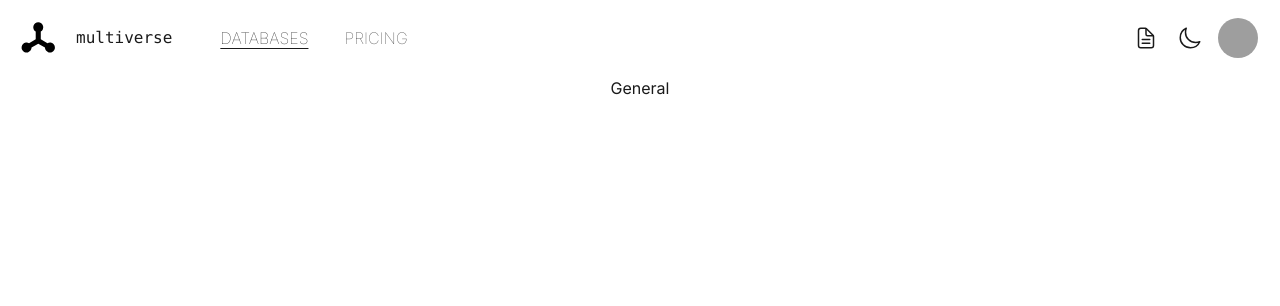
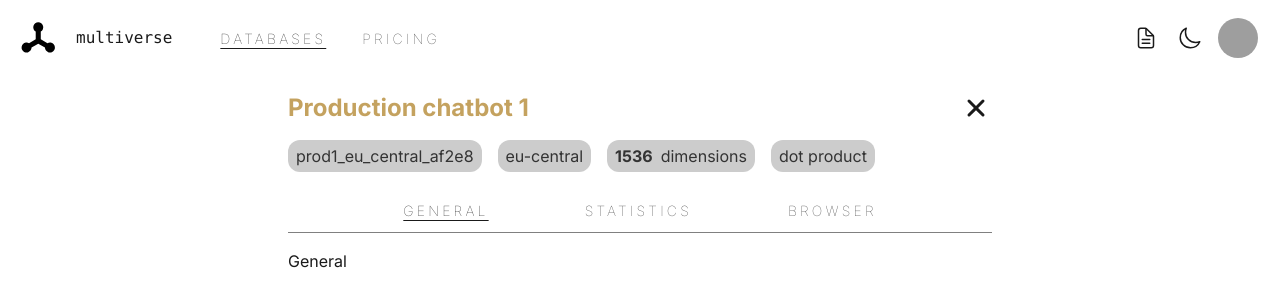
Before and after one commit to lika85456/multiverse, a Next.js app in the folder apps/multiverse-ui/: page /databases/1 in a window 1280 px wide. Shown: the top 306 px of the page. Built offline with nearby package versions, Linux system fonts and the light colour scheme; grey boxes are pictures that could not be loaded.

Commit message:
Added database sections layout with navigation

```diff
--- /dev/null
+++ b/apps/multiverse-ui/src/app/databases/[databaseId]/layout.tsx
@@ -0,0 +1,12 @@
+import DatabaseHeader from "@/app/databases/[databaseId]/layout/DatabaseHeader";
+
+export default function DatabaseViewLayout({ children, }: Readonly<{
+  children: React.ReactNode;
+}>) {
+    return (
+        <div className={"flex w-full flex-col"}>
+            <DatabaseHeader />
+            {children}
+        </div>
+    );
+}
--- /dev/null
+++ b/apps/multiverse-ui/src/app/databases/[databaseId]/layout/DatabaseHeader.tsx
@@ -0,0 +1,39 @@
+"use client";
+
+import PageTitle from "@/app/layout/components/PageTitle";
+import { useParams, usePathname } from "next/navigation";
+import Page404 from "@/app/not-found";
+import { Separator } from "@/components/ui/separator";
+import { getDatabaseById } from "@/features/database/dummy-databases";
+import { IoClose } from "react-icons/io5";
+import DatabaseInfo from "@/app/databases/[databaseId]/layout/DatabaseInfo";
+import DatabaseSectionNavigation from "@/app/databases/[databaseId]/layout/DatabaseSectionNavigation";
+import Link from "next/link";
+
+export default function DatabaseHeader() {
+    const params = useParams();
+    const pathName = usePathname();
+    const databaseId = params.databaseId as string;
+    const database = getDatabaseById(databaseId);
+
+    if (!database) return Page404();
+
+    return (
+        <div className={"flex flex-col w-full"}>
+            <div className={"flex flex-row w-full items-center justify-between"}>
+                <PageTitle title={database.name} />
+                <Link href={"/databases"}>
+                    <IoClose className={"w-8 h-8 ml-auto"} />
+                </Link>
+            </div>
+            <DatabaseInfo
+                codename={database.codename}
+                locality={database.locality}
+                dimensions={database.dimensions}
+                metrics={database.metrics}
+            />
+            <DatabaseSectionNavigation />
+            <Separator className={"mb-4"} />
+        </div>
+    );
+}
--- /dev/null
+++ b/apps/multiverse-ui/src/app/databases/[databaseId]/layout/DatabaseInfo.tsx
@@ -0,0 +1,35 @@
+export interface DatabaseInfoProps {
+  codename: string;
+  locality: string;
+  dimensions: number;
+  metrics: string;
+}
+
+export default function DatabaseInfo({
+    codename,
+    locality,
+    dimensions,
+    metrics,
+}: DatabaseInfoProps) {
+    return (
+        <ul
+            className={
+                "flex flex-row space-x-4 lowercase text-secondary-foreground mb-4"
+            }
+        >
+            <li className={"flex w-fit bg-secondary px-2 py-1 rounded-xl"}>
+                {codename}
+            </li>
+            <li className={"flex w-fit bg-secondary px-2 py-1 rounded-xl"}>
+                {locality}
+            </li>
+            <li className={"flex w-fit bg-secondary px-2 py-1 rounded-xl"}>
+                <p className={"font-bold mr-2"}>{dimensions}</p>
+                <p className={""}>dimensions</p>
+            </li>
+            <li className={"flex w-fit bg-secondary px-2 py-1 rounded-xl"}>
+                {metrics}
+            </li>
+        </ul>
+    );
+}
--- /dev/null
+++ b/apps/multiverse-ui/src/app/databases/[databaseId]/layout/DatabaseSectionNavigation.tsx
@@ -0,0 +1,77 @@
+"use client";
+
+import {
+    NavigationMenu,
+    NavigationMenuContent,
+    NavigationMenuIndicator,
+    NavigationMenuItem,
+    NavigationMenuLink,
+    NavigationMenuList,
+    NavigationMenuTrigger,
+    navigationMenuTriggerStyle,
+    NavigationMenuViewport,
+} from "@/components/ui/navigation-menu";
+import Link from "next/link";
+import { useParams, usePathname } from "next/navigation";
+import { getDatabaseById } from "@/features/database/dummy-databases";
+import Page404 from "@/app/not-found";
+
+export default function DatabaseSectionNavigation() {
+    const params = useParams();
+    const pathName = usePathname();
+    const databaseId = params.databaseId as string;
+    const database = getDatabaseById(databaseId);
+
+    if (!database) return Page404();
+
+    let currentSection = "";
+    if (pathName === `/databases/${databaseId}`) {
+        currentSection = "general";
+    } else if (pathName === `/databases/${databaseId}/statistics`) {
+        currentSection = "statistics";
+    } else if (pathName === `/databases/${databaseId}/browser`) {
+        currentSection = "browser";
+    }
+    console.log(currentSection);
+
+    return (
+        <ul className={"flex w-full h-11 justify-center items-center space-x-16"}>
+            <li className={""}>
+                <Link
+                    href={`/databases/${databaseId}`}
+                    className={`text-sm tracking-[0.2rem] px-4 uppercase font-thin hover:underline hover:underline-offset-4 ${
+                        currentSection === "general"
+                            ? "underline underline-offset-4 text-primary-foreground"
+                            : "text-secondary-foreground"
+                    }`}
+                >
+          General
+                </Link>
+            </li>
+            <li className={""}>
+                <Link
+                    href={`/databases/${databaseId}/statistics`}
+                    className={`text-sm tracking-[0.2rem] px-4 uppercase font-thin hover:underline hover:underline-offset-4 ${
+                        currentSection === "statistics"
+                            ? "underline underline-offset-4 text-primary-foreground"
+                            : "text-secondary-foreground"
+                    }`}
+                >
+          Statistics
+                </Link>
+            </li>
+            <li>
+                <Link
+                    href={`/databases/${databaseId}/browser`}
+                    className={`text-sm tracking-[0.2rem] px-4 uppercase font-thin hover:underline hover:underline-offset-4 ${
+                        currentSection === "browser"
+                            ? "underline underline-offset-4 text-primary-foreground"
+                            : "text-secondary-foreground"
+                    }`}
+                >
+          Browser
+                </Link>
+            </li>
+        </ul>
+    );
+}
--- a/apps/multiverse-ui/src/app/databases/[databaseId]/page.tsx
+++ b/apps/multiverse-ui/src/app/databases/[databaseId]/page.tsx
@@ -1,3 +1,5 @@
+import DatabaseHeader from "@/app/databases/[databaseId]/layout/DatabaseHeader";
+
 export default function DatabaseGeneral() {
-    return <div>General</div>;
+    return <div className={"flex w-full"}>General</div>;
 }
--- a/apps/multiverse-ui/src/app/globals.css
+++ b/apps/multiverse-ui/src/app/globals.css
@@ -64,7 +64,7 @@
         --primary-foreground: 0 0% 100%;
 
         --secondary: 0 0% 20%;
-        --secondary-foreground: 0 0% 90%;
+        --secondary-foreground: 0 0% 80%;
 
         --tertiary: 0 0% 60%;
         --tertiary-foreground: 0 0% 90%;
--- a/apps/multiverse-ui/src/app/layout/NavigationOptions.tsx
+++ b/apps/multiverse-ui/src/app/layout/NavigationOptions.tsx
@@ -31,7 +31,7 @@
             <NavigationMenuItem key={page.path}>
                 <Link href={page.path} legacyBehavior passHref>
                     <NavigationMenuLink
-                        className={`px-4 uppercase font-thin hover:underline hover:underline-offset-4 ${
+                        className={`text-sm tracking-[0.2rem] px-4 uppercase font-thin hover:underline hover:underline-offset-4 ${
                             pathName.includes(page.path)
                                 ? "underline underline-offset-4 text-primary-foreground"
                                 : "text-secondary-foreground"
--- /dev/null
+++ b/apps/multiverse-ui/src/features/database/dummy-databases.ts
@@ -0,0 +1,37 @@
+const databases = [
+    {
+        databaseId: "1",
+        name: "Production chatbot 1",
+        codename: "prod1_eu_central_af2e8",
+        locality: "eu-central",
+        records: 2500000,
+        dimensions: 1536,
+        metrics: "Dot Product",
+    },
+    {
+        databaseId: "2",
+        name: "test 1",
+        codename: "test1_eu_central_af2e7",
+        locality: "eu-central",
+        records: 317,
+        dimensions: 1536,
+        metrics: "Euclidean Distance",
+    },
+    {
+        databaseId: "3",
+        name: "test 2",
+        codename: "test2_eu_central_af2e6",
+        locality: "eu-central",
+        records: 5300000,
+        dimensions: 3072,
+        metrics: "Cosine Similarity",
+    },
+];
+
+export function getDatabases() {
+    return databases;
+}
+
+export function getDatabaseById(id: string) {
+    return databases.filter((data) => data.databaseId === id)[0];
+}
```
